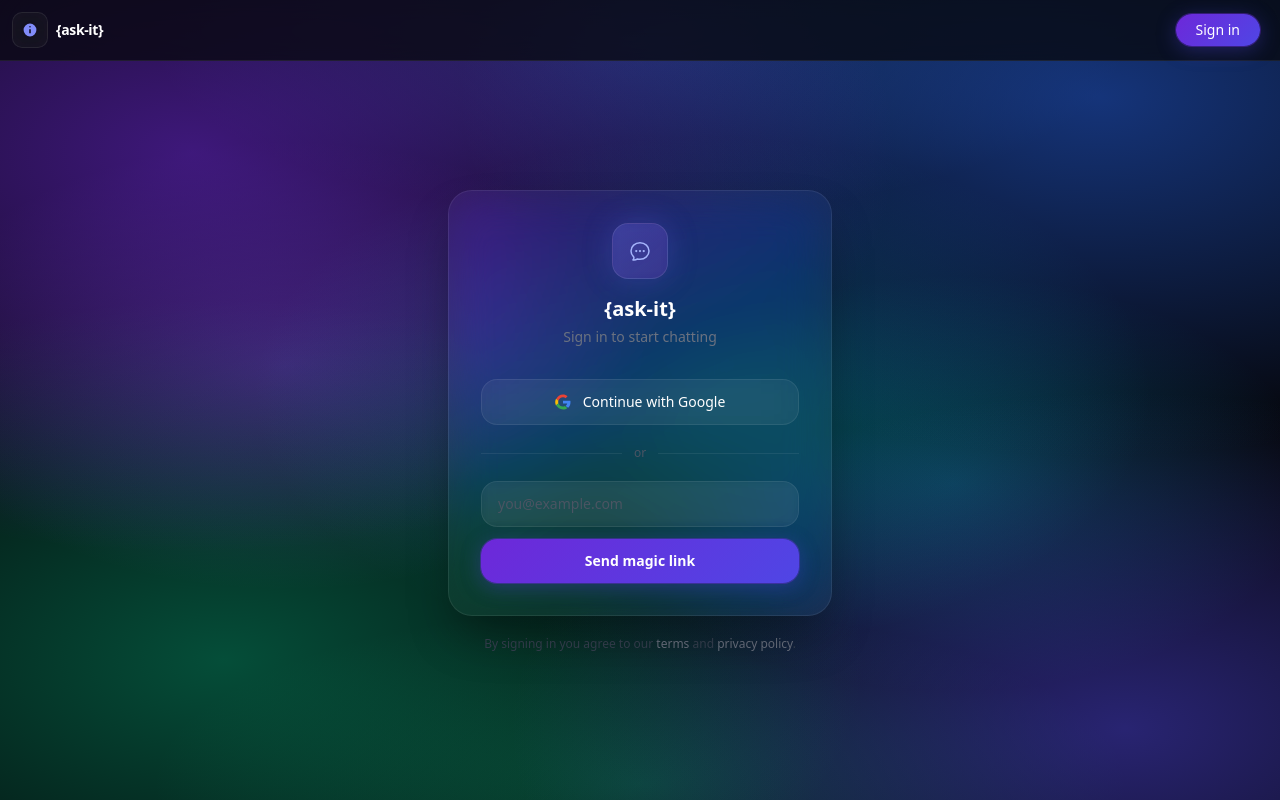
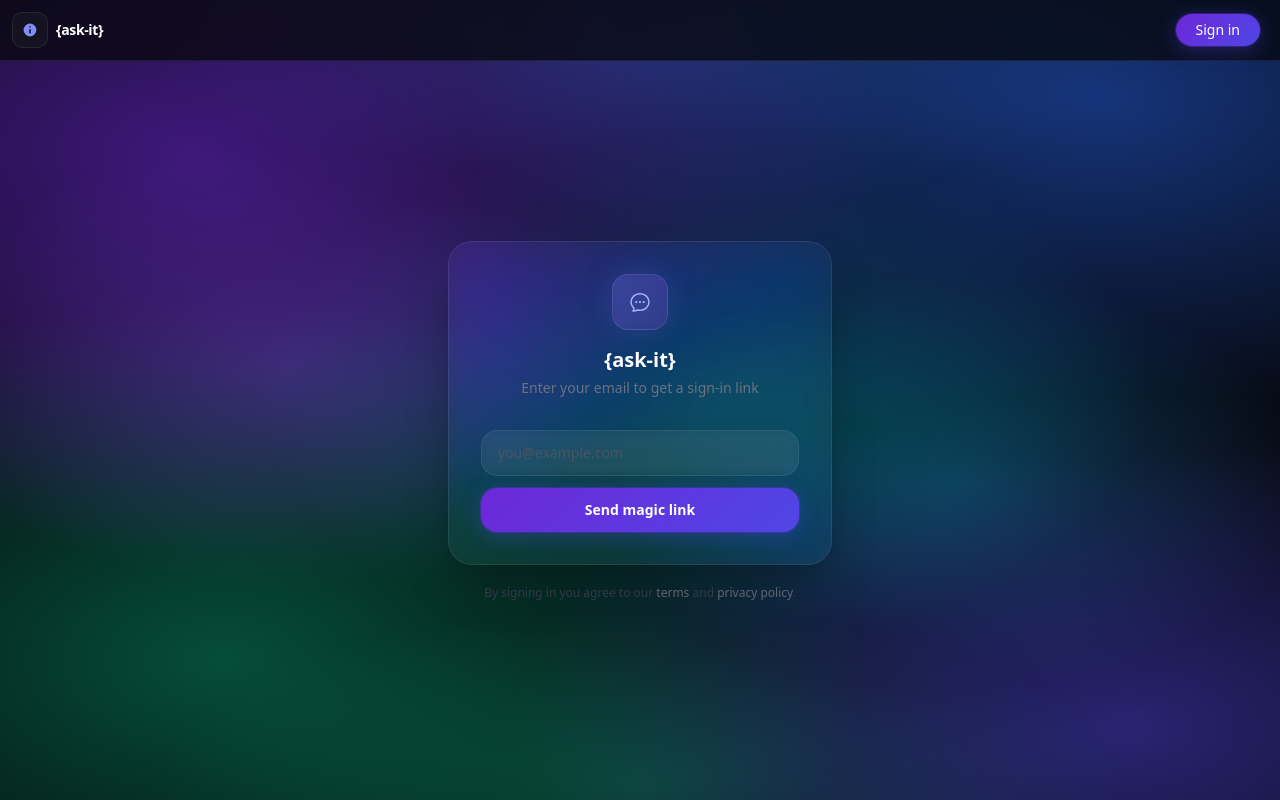
Before and after one commit to a-guy-dat0/no-name-yet, a Next.js app: page /signin in a window 1280 px wide. Built offline with nearby package versions, Linux system fonts and the light colour scheme; no server answers.

Commit message:
Remove Google sign-in — email magic link only
Co-Authored-By: Claude Sonnet 4.6 <noreply@anthropic.com>

```diff
--- a/app/signin/page.tsx
+++ b/app/signin/page.tsx
@@ -1,6 +1,6 @@
 "use client";
 
-// Sign-in page — liquid glass card, Google + email magic link.
+// Sign-in page — email magic link only.
 import { useState } from "react";
 import { signIn } from "next-auth/react";
 
@@ -31,13 +31,10 @@ export default function SignInPage() {
   return (
     <div className="flex min-h-[calc(100vh-5rem)] items-center justify-center px-4">
       <div className="w-full max-w-sm">
-
-        {/* Glass card */}
         <div className="glass rounded-3xl p-8 shadow-2xl shadow-black/40">
 
           {/* Header */}
           <div className="mb-8 text-center">
-            {/* Rounded-square logo */}
             <div className="mx-auto mb-4 flex h-14 w-14 items-center justify-center rounded-2xl border border-white/[0.1] bg-gradient-to-br from-indigo-500/30 to-purple-600/20 backdrop-blur-sm shadow-[0_0_30px_rgba(99,102,241,0.25)]">
               <svg viewBox="0 0 24 24" fill="none" stroke="currentColor" strokeWidth="1.5"
                    className="h-6 w-6 text-indigo-300" aria-hidden="true">
@@ -46,28 +43,7 @@ export default function SignInPage() {
               </svg>
             </div>
             <h1 className="text-xl font-semibold text-white">{"{ask-it}"}</h1>
-            <p className="mt-1 text-sm text-gray-500">Sign in to start chatting</p>
-          </div>
-
-          {/* Google */}
-          <button
-            onClick={() => signIn("google", { callbackUrl: "/chat" })}
-            className="glass glass-hover flex w-full items-center justify-center gap-3 rounded-2xl px-4 py-3 text-sm font-medium text-white"
-          >
-            <svg viewBox="0 0 48 48" className="h-4 w-4 shrink-0" aria-hidden="true">
-              <path fill="#EA4335" d="M24 9.5c3.1 0 5.7 1.1 7.8 2.9l5.8-5.8C33.9 3.5 29.3 1.5 24 1.5 14.9 1.5 7.2 7 3.7 14.8l6.8 5.3C12.2 13.6 17.6 9.5 24 9.5z"/>
-              <path fill="#4285F4" d="M46.5 24.5c0-1.6-.1-3.1-.4-4.5H24v8.5h12.7c-.6 3-2.3 5.5-4.8 7.2l7.5 5.8c4.4-4.1 7.1-10.1 7.1-17z"/>
-              <path fill="#FBBC05" d="M10.5 28.1A14.7 14.7 0 019.5 24c0-1.4.2-2.8.5-4.1l-6.8-5.3A23.5 23.5 0 00.5 24c0 3.8.9 7.4 2.5 10.5l7.5-6.4z"/>
-              <path fill="#34A853" d="M24 46.5c5.3 0 9.8-1.8 13-4.8l-7.5-5.8c-1.8 1.2-4.1 1.9-5.5 1.9-6.4 0-11.8-4.3-13.5-10.1l-7.5 6.4C7.2 41 15 46.5 24 46.5z"/>
-            </svg>
-            Continue with Google
-          </button>
-
-          {/* Divider */}
-          <div className="my-5 flex items-center gap-3">
-            <div className="h-px flex-1 bg-white/[0.07]" />
-            <span className="text-xs text-gray-600">or</span>
-            <div className="h-px flex-1 bg-white/[0.07]" />
+            <p className="mt-1 text-sm text-gray-500">Enter your email to get a sign-in link</p>
           </div>
 
           {/* Email magic link */}
@@ -82,8 +58,7 @@ export default function SignInPage() {
               </div>
               <p className="font-medium text-white">Check your inbox</p>
               <p className="mt-1 text-sm text-gray-400">
-                We sent a sign-in link to{" "}
-                <span className="text-gray-200">{email}</span>
+                We sent a sign-in link to <span className="text-gray-200">{email}</span>
               </p>
               <p className="mt-1 text-xs text-gray-600">Link expires in 24 hours</p>
             </div>
@@ -98,9 +73,7 @@ export default function SignInPage() {
                 className="w-full rounded-2xl border border-white/[0.08] bg-white/[0.04] px-4 py-3 text-sm text-white placeholder-gray-600 outline-none backdrop-blur-sm transition-all focus:border-indigo-500/50 focus:bg-white/[0.06] focus:shadow-[0_0_0_3px_rgba(99,102,241,0.15)]"
               />
               {error && (
-                <p className="rounded-xl bg-red-500/10 px-3 py-2 text-xs text-red-400">
-                  {error}
-                </p>
+                <p className="rounded-xl bg-red-500/10 px-3 py-2 text-xs text-red-400">{error}</p>
               )}
               <button
                 type="submit"
--- a/lib/auth.ts
+++ b/lib/auth.ts
@@ -1,7 +1,6 @@
 import { PrismaAdapter } from "@auth/prisma-adapter";
 import type { NextAuthOptions } from "next-auth";
 import type { SendVerificationRequestParams } from "next-auth/providers/email";
-import GoogleProvider from "next-auth/providers/google";
 import EmailProvider from "next-auth/providers/email";
 import { prisma } from "./db";
 
@@ -42,10 +41,6 @@ async function sendVerificationRequest({ identifier, url }: SendVerificationRequ
 export const authOptions: NextAuthOptions = {
   adapter: PrismaAdapter(prisma) as any,
   providers: [
-    GoogleProvider({
-      clientId: process.env.GOOGLE_CLIENT_ID!,
-      clientSecret: process.env.GOOGLE_CLIENT_SECRET!
-    }),
     // Magic-link email login — powered by Resend.
     EmailProvider({
       from: process.env.EMAIL_FROM ?? "noreply@example.com",
```
